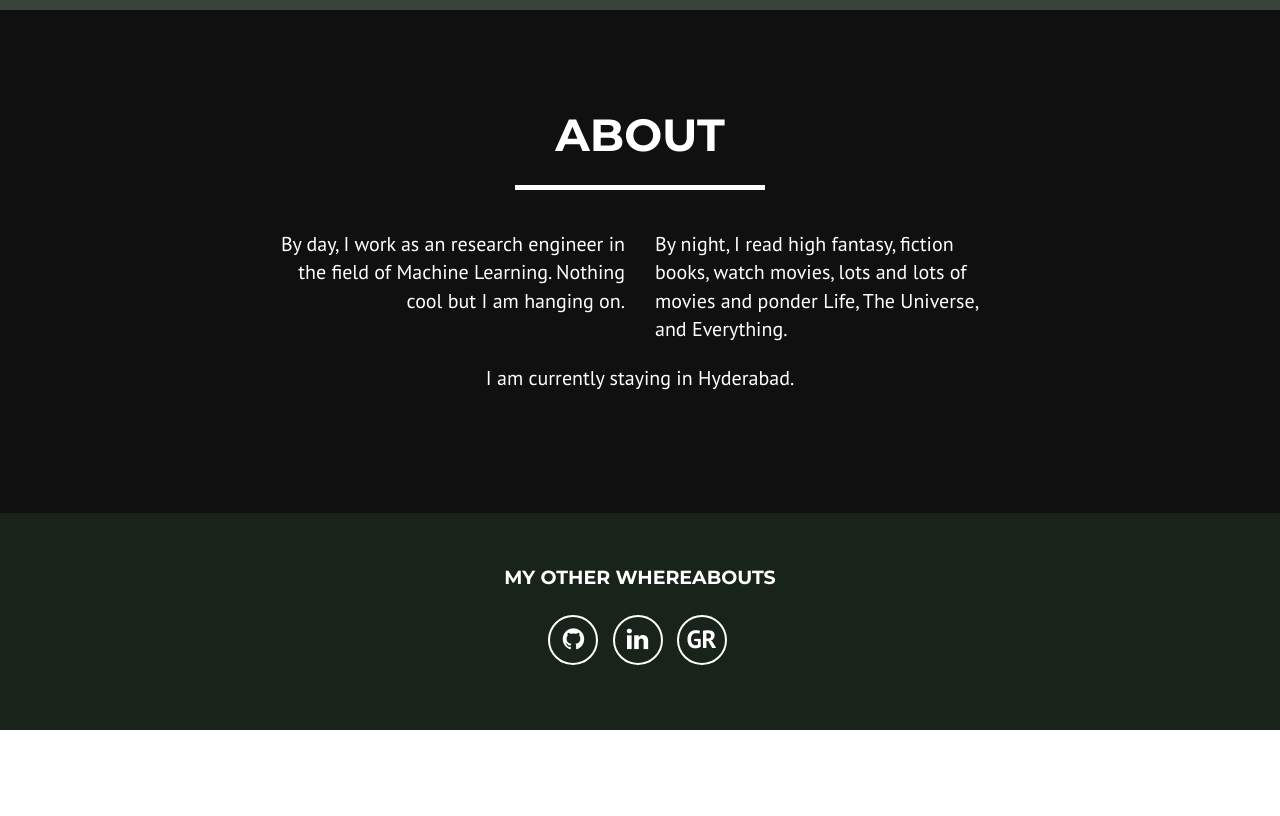
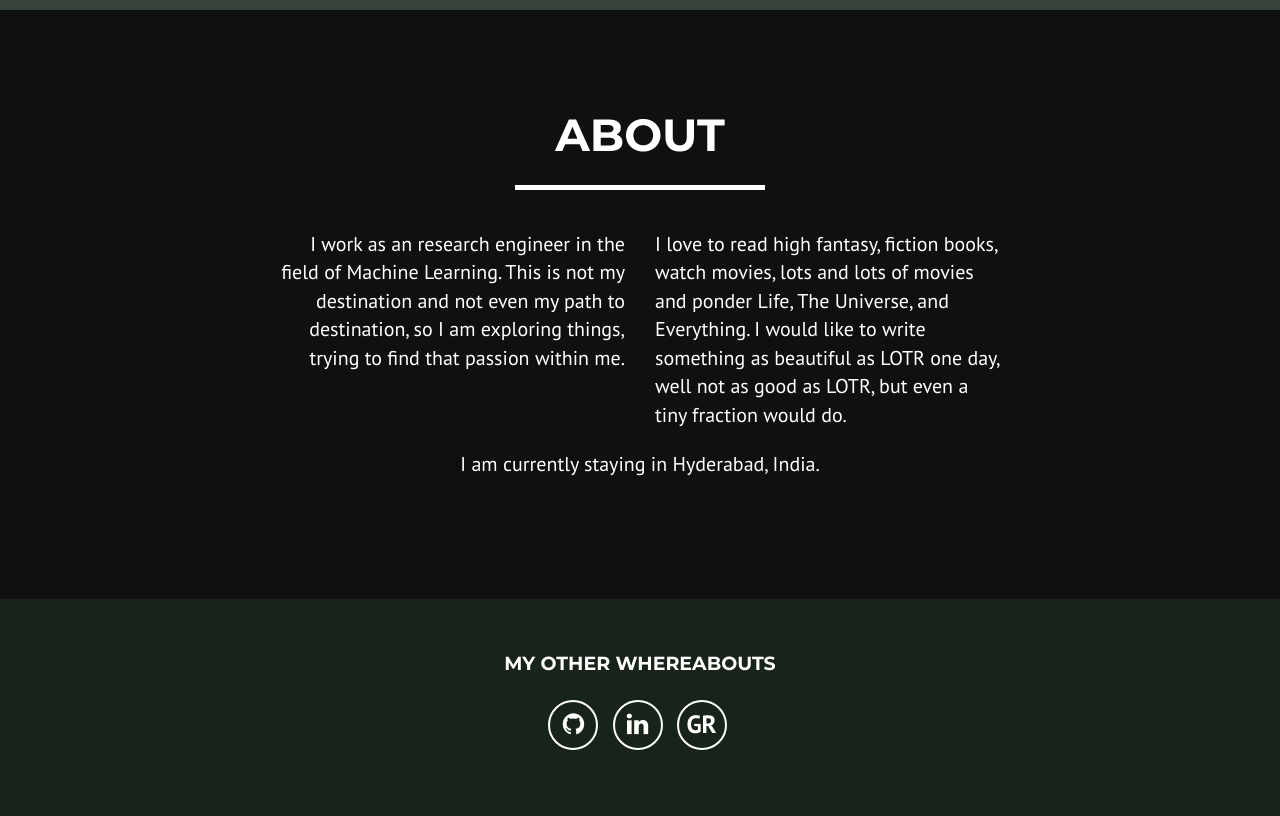
Before and after one commit to yuvraj-singh/yuvraj-singh.github.io, a Jekyll site: the page built from index.html, in a window 1280 px wide. Shown: the part 100-916 px from the top of the page. Built offline with Jekyll 4.4.1, drawn with Linux system fonts in a browser that asks for light colours.

Commit message:
trying something

```diff
--- a/_config.yml
+++ b/_config.yml
@@ -8,9 +8,9 @@ meta_author: Yuvraj Singh
 about:
   header: About
   content:
-      left: By day, I work as an research engineer in the field of Machine Learning. Nothing cool but I am hanging on.
-      right: By night, I read high fantasy, fiction books, watch movies, lots and lots of movies and ponder Life, The Universe, and Everything.
-      bottom: I am currently staying in Hyderabad.
+      left: I work as an research engineer in the field of Machine Learning. This is not my destination and not even my path to destination, so I am exploring things, trying to find that passion within me.
+      right: I love to read high fantasy, fiction books, watch movies, lots and lots of movies and ponder Life, The Universe, and Everything. I would like to write something as beautiful as LOTR one day, well not as good as LOTR, but even a tiny fraction would do.
+      bottom: I am currently staying in Hyderabad, India.
   interests:
     header: Interests as of Late
     content:
```
